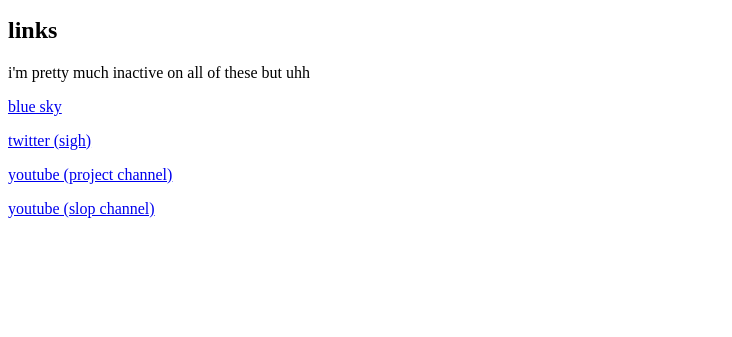
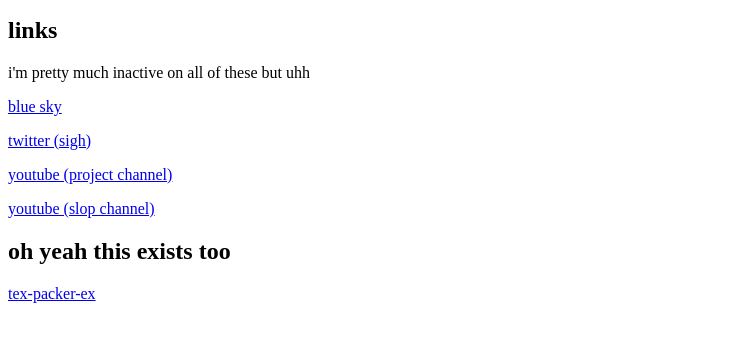
Before and after one commit to StrawberrySage/strawberrysage.github.io, a plain HTML site: page index.html in a window 1280 px wide. Shown: the part 101-438 px from the top of the page, without its empty margins (0-732 px from the left). Drawn offline with Linux system fonts and the light colour scheme.

Commit message:
add link to tex-packer-ex

```diff
--- a/index.html
+++ b/index.html
@@ -12,5 +12,7 @@
         <p><a href="https://x.com/StrawberrySage_">twitter (sigh)</a></p>
         <p><a href="https://www.youtube.com/channel/UC02PtHRoGJZ_-iGlUy2lv5g"><div class="button link">youtube (project channel)</div></a></p>
         <p><a href="https://www.youtube.com/channel/UC0AUwg25CRh_ECLEobv9eDg"><div class="button link">youtube (slop channel)</div></a></p>
+        <h2>oh yeah this exists too</h2>
+        <p><a href="tex-packer-ex">tex-packer-ex</a></p>
     </body>
 </html>
```
